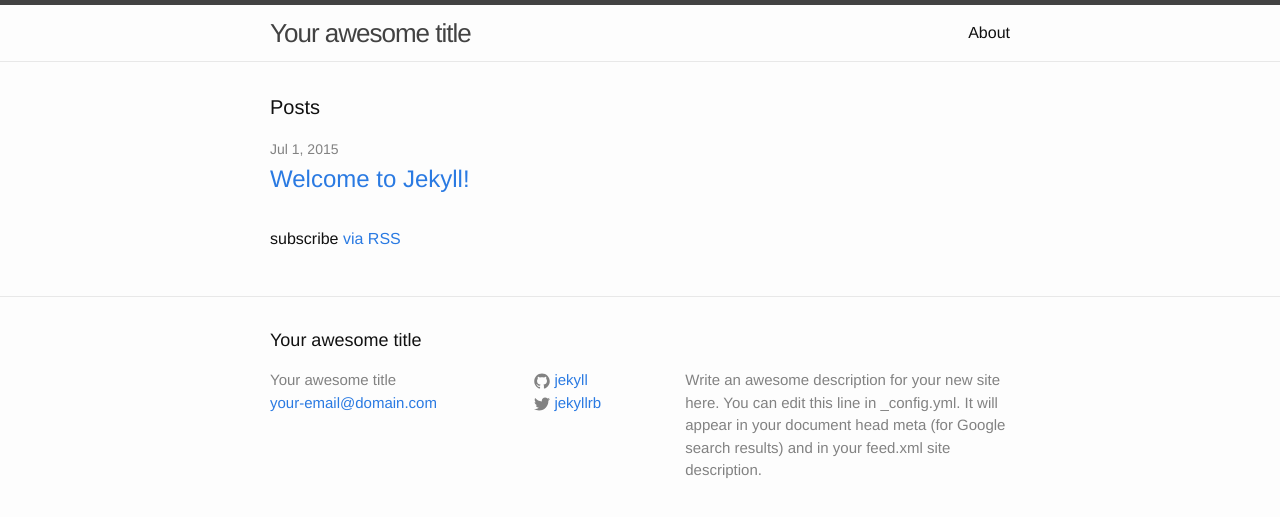
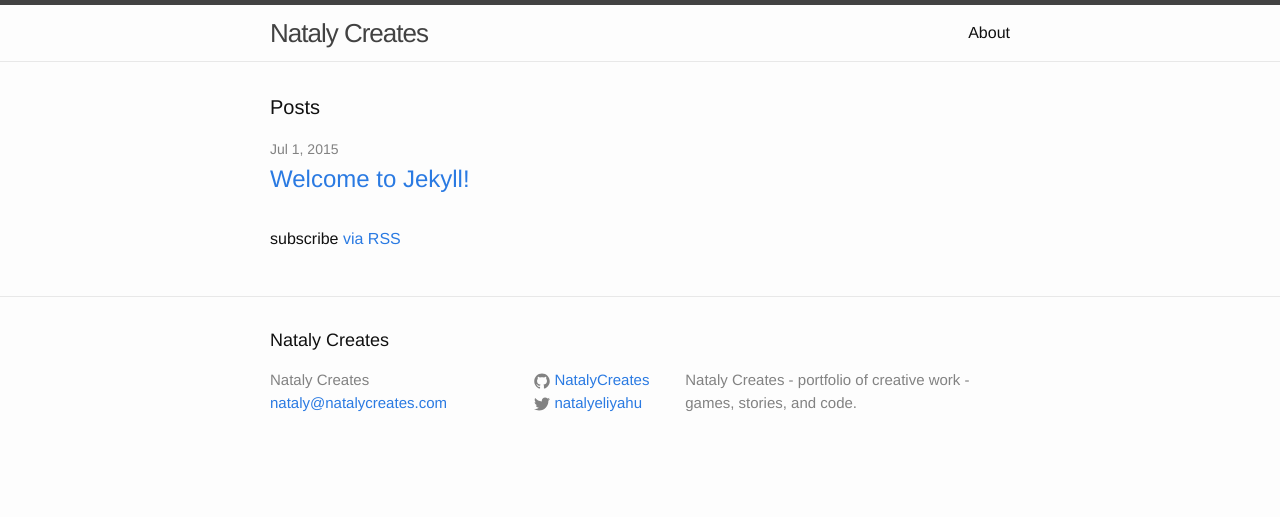
Before and after one commit to NatalyCreates/NatalyCreates.github.io, a Jekyll site: the page built from index.html, in a window 1280 px wide. Shown: the top 517 px of the page. Built offline with Jekyll 4.4.1, drawn with Linux system fonts in a browser that asks for light colours.

Commit message:
changes yml file again

```diff
--- a/_config.yml
+++ b/_config.yml
@@ -1,14 +1,12 @@
 # Site settings
-title: Your awesome title
-email: your-email@domain.com
+title: Nataly Creates
+email: nataly@natalycreates.com
 description: > # this means to ignore newlines until "baseurl:"
-  Write an awesome description for your new site here. You can edit this
-  line in _config.yml. It will appear in your document head meta (for
-  Google search results) and in your feed.xml site description.
+  Nataly Creates - portfolio of creative work - games, stories, and code.
 baseurl: "" # the subpath of your site, e.g. /blog/
-url: "http://yourdomain.com" # the base hostname & protocol for your site
-twitter_username: jekyllrb
-github_username:  jekyll
+url: "http://natalycreates.github.io" # the base hostname & protocol for your site
+twitter_username: natalyeliyahu
+github_username:  NatalyCreates
 
 # Build settings
 markdown: kramdown
```
